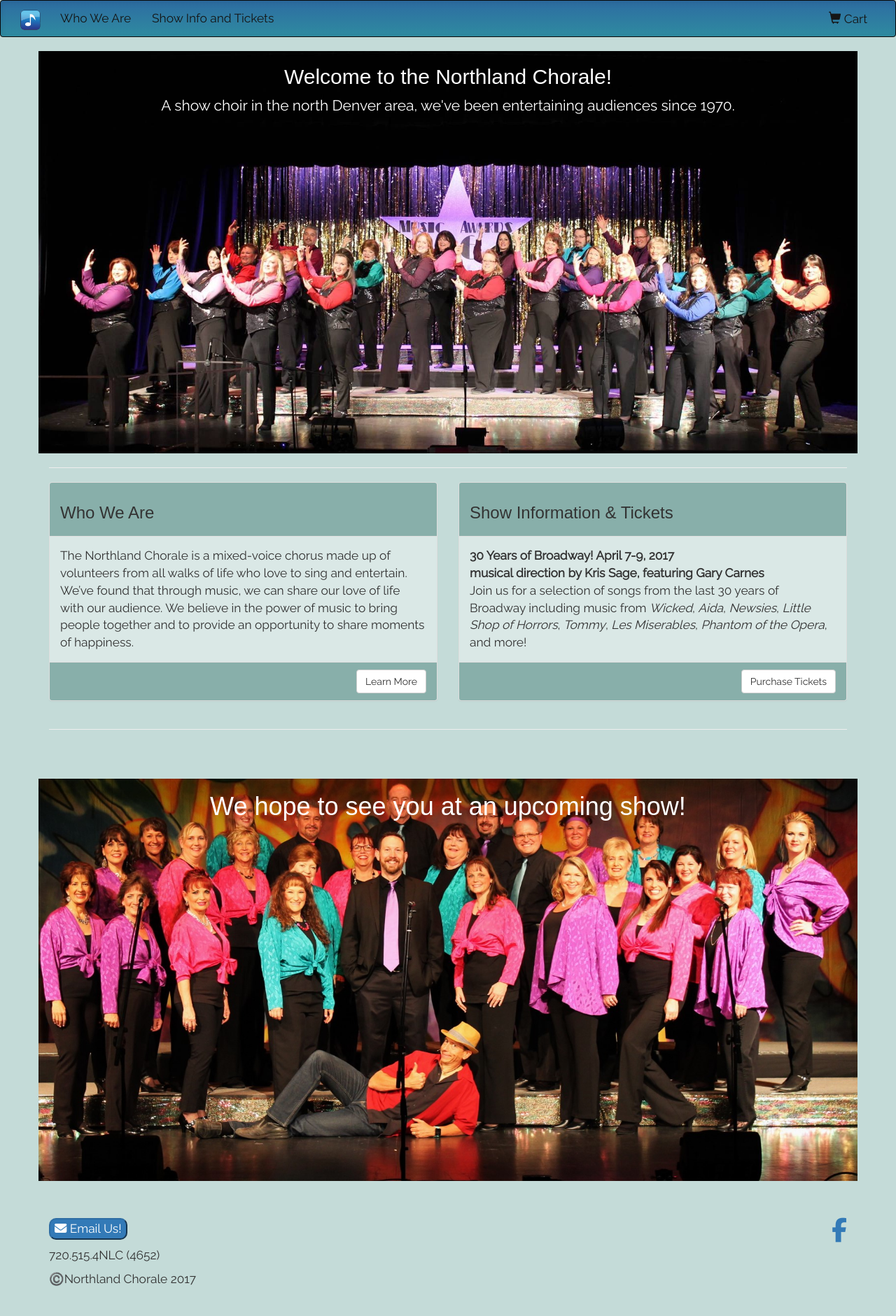
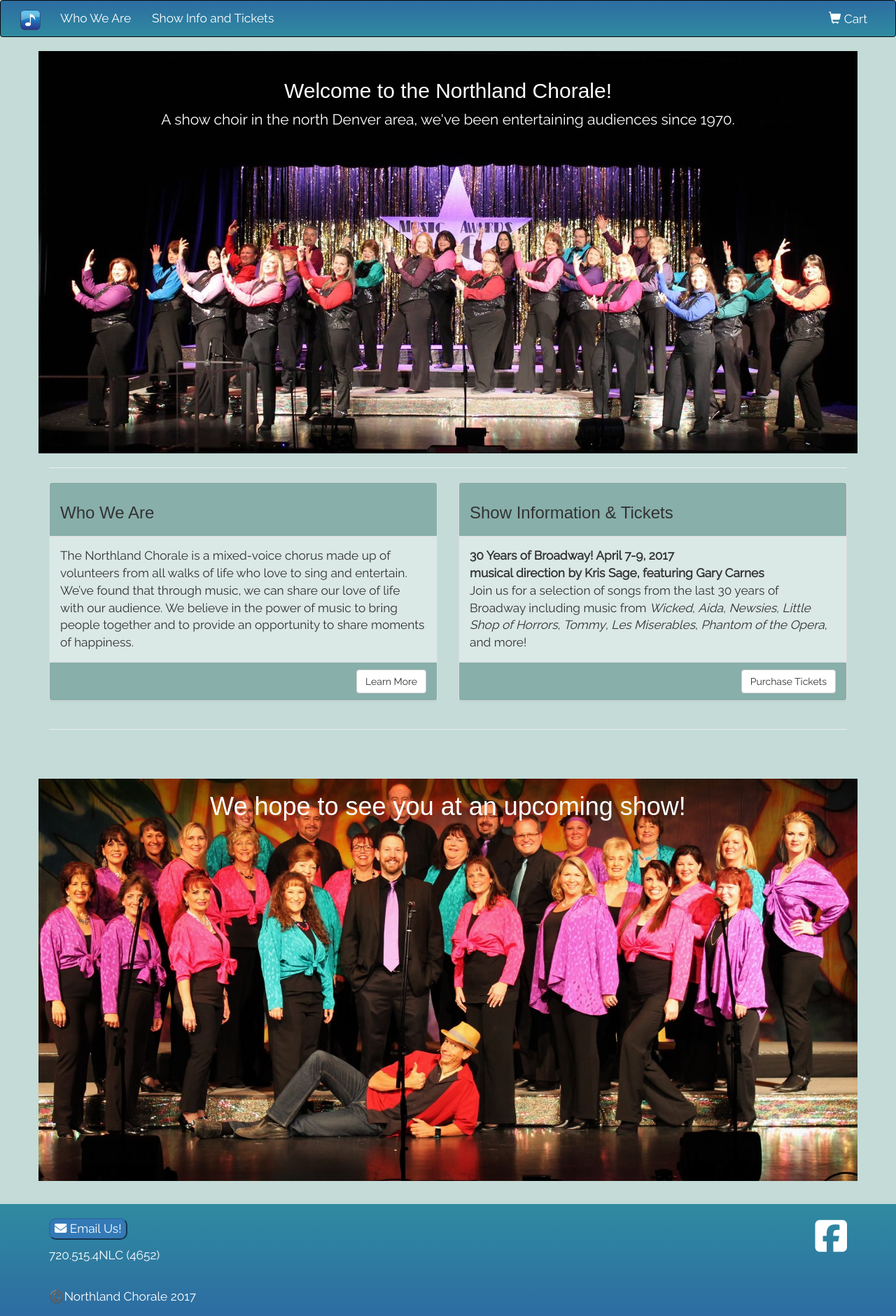
Before and after one commit to laura333/Northland_Chorale, an Angular app: page /welcome in a window 1280 px wide. Shown: the whole page at 70% size. Built offline with nearby package versions, Linux system fonts and the light colour scheme; a web font is replaced by a local one.

Commit message:
more styling! :sparkle:

```diff
--- a/src/app/app.component.css
+++ b/src/app/app.component.css
@@ -12,23 +12,19 @@
 }
 
 .navbar-nav>li>a {
-    color: #151515;
+    color: white;
 }
 
 .navbar-nav>li>a:hover {
-    color: white;
+    color: rgb(170, 204, 200);
 }
 
 .navbar-inverse {
   background-image: -webkit-gradient(linear, left 0%, left 100%, from(#2d6ca2), to(#2F8BA0));
-  background-image: -webkit-linear-gradient(top, ##2d6ca2 0%, #2F8BA0 100%);
-  background-image: -moz-linear-gradient(top, ##2d6ca2 0%, #2F8BA0 100%);
-  background-image: linear-gradient(to bottom, ##2d6ca2 0%, #2F8BA0 100%);
+  background-image: -webkit-linear-gradient(top, #2d6ca2 0%, #2F8BA0 100%);
+  background-image: -moz-linear-gradient(top, #2d6ca2 0%, #2F8BA0 100%);
+  background-image: linear-gradient(to bottom, #2d6ca2 0%, #2F8BA0 100%);
   background-repeat: repeat-x;
-  filter: progid:DXImageTransform.Microsoft.gradient(startColorstr='#ffebebeb', endColorstr='#fff3f3f3', GradientType=0);
-  -webkit-box-shadow: inset 0 3px 9px rgba(0, 0, 0, 0.075);
-          box-shadow: inset 0 3px 9px rgba(0, 0, 0, 0.075);
-  color: 151515;
 }
 
 .btn-primary a, a:focus, a:hover {
@@ -39,8 +35,7 @@
   background-repeat: repeat-x;
   border-color: #2b669a;
   color: white;
-  /*filter: progid:DXImageTransform.Microsoft.gradient(startColorstr='#ff428bca', endColorstr='#ff2d6ca2', GradientType=0);
-  filter: progid:DXImageTransform.Microsoft.gradient(enabled=false);*/
+  text-decoration: none;
 }
 
 button, input, select, textarea {
@@ -52,9 +47,16 @@ button, input, select, textarea {
 
 #footer {
   height: auto;
-  /*background-color: #5CBEFB;*/
   margin-top: 33px;
   padding-top: 20px;
-  padding-bottom: 20px;
-  /*color: white;*/
+  padding-bottom: 5px;
+  background-image: -webkit-gradient(linear, left 0%, left 100%, from(#2F8BA0), to(#2d6ca2));
+  background-image: -webkit-linear-gradient(top, #2F8BA0 0%, #2d6ca2 100%);
+  background-image: -moz-linear-gradient(top, #2F8BA0 0%, #2d6ca2 100%);
+  background-image: linear-gradient(to bottom, #2F8BA0 0%, #2d6ca2 100%);
+  background-repeat: repeat-x;
 }
+
+.fa, .contact {
+  color: white;
+}
--- a/src/app/app.component.html
+++ b/src/app/app.component.html
@@ -31,8 +31,8 @@
     <p><button class="btn-primary" type="submit">
       <a href="mailto:northlandchorale@me.com"><i class="fa fa-envelope"></i> Email Us!</a>
     </button>
-      <a href="https://www.facebook.com/northlandchorale/" target="_blank"><i class="fa fa-facebook fa-2x pull-right" aria-hidden="true"></i></a></p>
-    <p>720.515.4NLC (4652)</p>
-    <p>©️Northland Chorale 2017</p>
+      <a href="https://www.facebook.com/northlandchorale/" target="_blank"> <i class="fa fa-facebook-square fa-3x pull-right" aria-hidden="true"></i></a></p>
+    <p class="contact">720.515.4NLC (4652)</p><br>
+    <p class="contact">©️Northland Chorale 2017</p>
   </div>
 </div>
--- a/src/app/home/welcome.component.css
+++ b/src/app/home/welcome.component.css
@@ -15,7 +15,7 @@
   color: #fff;
   background-size: cover;
   height: 575px;
-  /*padding-top: 50px;*/
+  padding-top: 20px;
   /*padding-bottom: 500px;*/
   overflow: auto;
 }
```
